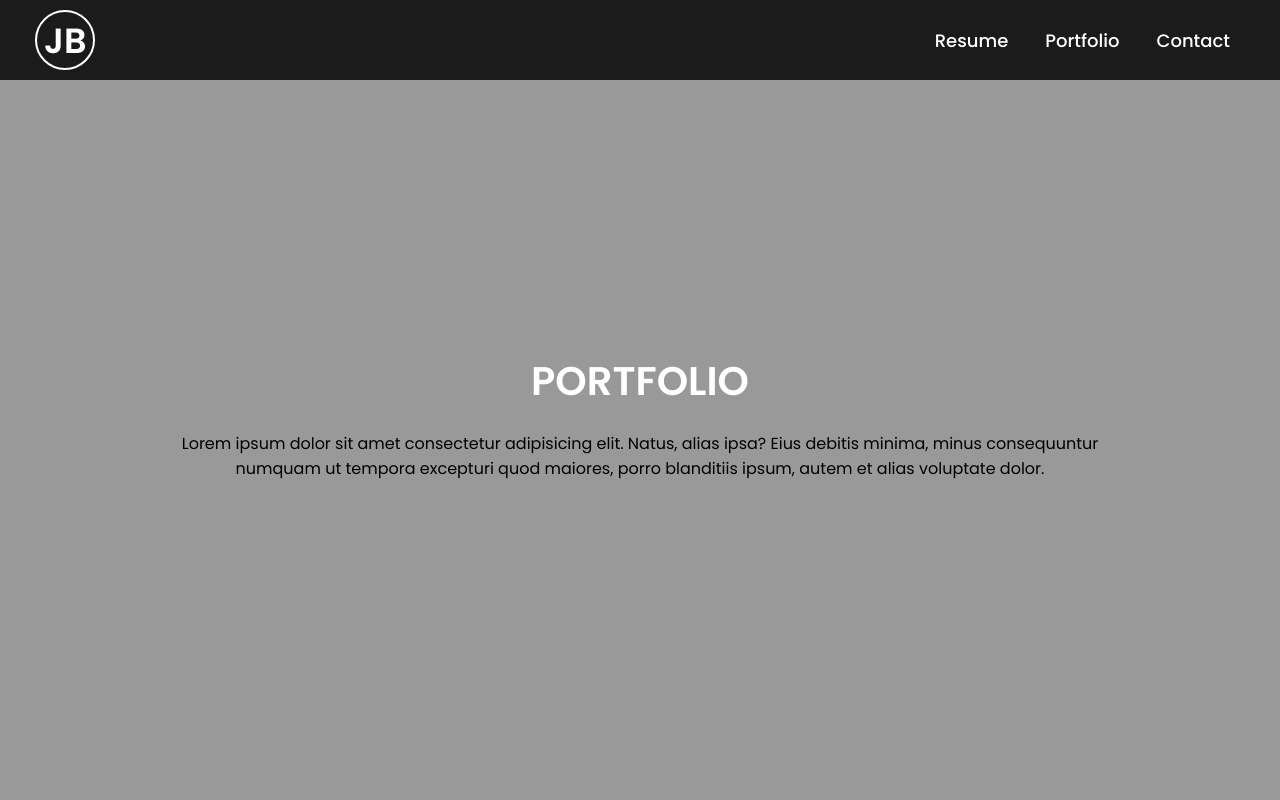
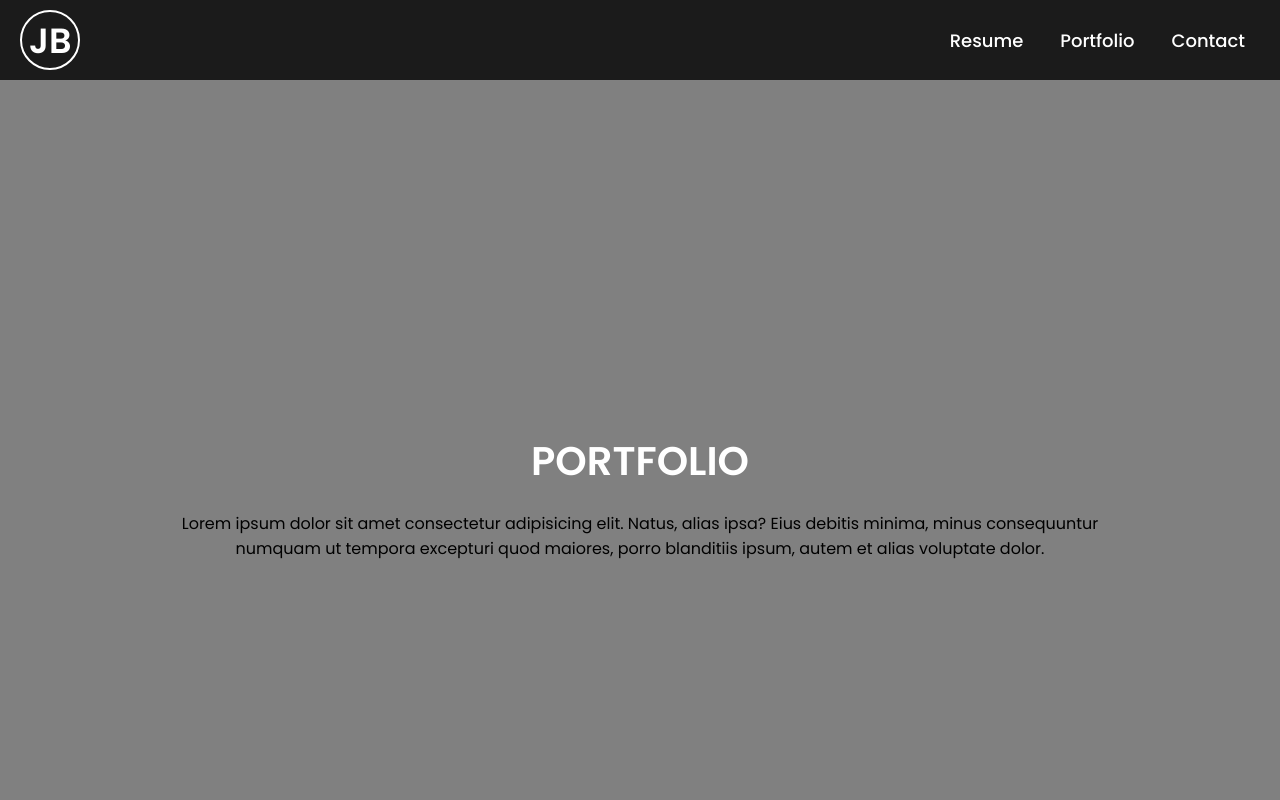
Before and after one commit to joshbaileydev513/JoshuaBailey.com, a plain HTML site: page portfolio.html in a window 1280 px wide. Shown: the top 800 px of the page. Drawn offline with Linux system fonts and the light colour scheme.

Commit message:
fixed small bug associated with background and added media queries for paragraph text and my center title class

```diff
--- a/assets/style.css
+++ b/assets/style.css
@@ -14,18 +14,16 @@
 nav{
   position: fixed;
   background: #1b1b1b;
+  z-index: 12;
   width: 100%;
   padding: 10px 0;
-  z-index: 12;
 }
 
 nav .menu{
-  max-width: 1250px;
-  margin: auto;
+  padding: 0 20px;
   display: flex;
   align-items: center;
   justify-content: space-between;
-  padding: 0 20px;
 }
 
 .menu .logo a{
@@ -63,21 +61,13 @@ nav .menu{
   color: black;
 }
 
-.img{
-  background: url('img3.jpg')no-repeat;
+.background {
+  background-color: grey;
   width: 100%;
-  height: 100vh;
+  height: 140vh;
   background-size: cover;
   background-position: center;
   position: relative;
-}
-
-.img::before{
-  content: '';
-  position: absolute;
-  height: 100%;
-  width: 100%;
-  background: rgba(0, 0, 0, 0.4);
 }
 
 .center{
@@ -96,6 +86,41 @@ nav .menu{
   font-weight: 600;
   padding-bottom: 0px;
 }
+
+  /* Extra small devices (phones, 600px and down) */
+  @media only screen and (max-width: 600px) {
+    .center .title {
+      padding-top: 70vh;
+    }
+  }
+
+  /* Small devices (portrait tablets and large phones, 600px and up) */
+  @media only screen and (min-width: 600px) {
+    .center .title {
+      padding-top: 70vh;
+    }
+  }
+
+  /* Medium devices (landscape tablets, 768px and up) */
+  @media only screen and (min-width: 768px) {
+    .center .title {
+      padding-top: 40vh;
+    }
+  }
+
+  /* Large devices (laptops/desktops, 992px and up) */
+  @media only screen and (min-width: 992px) {
+    .center .title {
+      padding-top: 20vh;
+    }
+  }
+
+  /* Extra large devices (large laptops and desktops, 1200px and up) */
+  @media only screen and (min-width: 1200px) {
+    .center .title {
+      padding-top: 20vh;
+    }
+  }
 
 .center .sub_title{
   color: #fff;
@@ -148,3 +173,38 @@ nav .menu{
 .paragraphtext {
     padding: 0px 150px;
 }
+
+/* Extra small devices (phones, 600px and down) */
+@media only screen and (max-width: 600px) {
+  .paragraphtext {
+    padding: 0px 50px;
+  }
+}
+
+/* Small devices (portrait tablets and large phones, 600px and up) */
+@media only screen and (min-width: 600px) {
+  .paragraphtext {
+    padding: 0px 50px;
+  }
+}
+
+/* Medium devices (landscape tablets, 768px and up) */
+@media only screen and (min-width: 768px) {
+  .paragraphtext {
+    padding: 0px 100px;
+  }
+}
+
+/* Large devices (laptops/desktops, 992px and up) */
+@media only screen and (min-width: 992px) {
+  .paragraphtext {
+    padding: 0px 150px;
+  }
+}
+
+/* Extra large devices (large laptops and desktops, 1200px and up) */
+@media only screen and (min-width: 1200px) {
+  .paragraphtext {
+    padding: 0px 150px;
+  }
+}
--- a/portfolio.html
+++ b/portfolio.html
@@ -4,8 +4,10 @@
     <head>
         <meta charset="UTF-8">
         <meta name="viewport" content="width=device-width, initial-scale=1.0">
+        <meta name="description" content="Joshua Bailey Professional Portfolio">
+        <meta name="keywords" content="Developer, Front-end, web developer">
+        <meta name="author" content="Joshua Bailey">
         <link rel="stylesheet" href="assets/style.css">
-        <link rel="stylesheet" href="https://cdnjs.cloudflare.com/ajax/libs/font-awesome/5.15.2/css/all.min.css"/>
     </head>
     <body>
         <nav>
@@ -20,10 +22,10 @@
             </ul>
             </div>
         </nav>
-    <div class="img"></div>
+    <section>
+        <div class="background"></div>
         <div class="center">
             <div class="title">PORTFOLIO</div>
-        <!-- TO DO: Put portfolio here w/ padding inbetwen -->
             <div class="btns">
                 <p class="paragraphtext">
                     Lorem ipsum dolor sit amet consectetur adipisicing elit.
@@ -32,6 +34,7 @@
                 </p>
             </div>
         </div>
+    </section>
     <footer>
         <div class="footer"></div>
     </footer>
```
Also changed, not shown: contact.html (+9 -6 lines), index.html (+8 -5 lines), resume.html (+6 -2 lines). Lines whose indentation alone changed are shown as unchanged.
